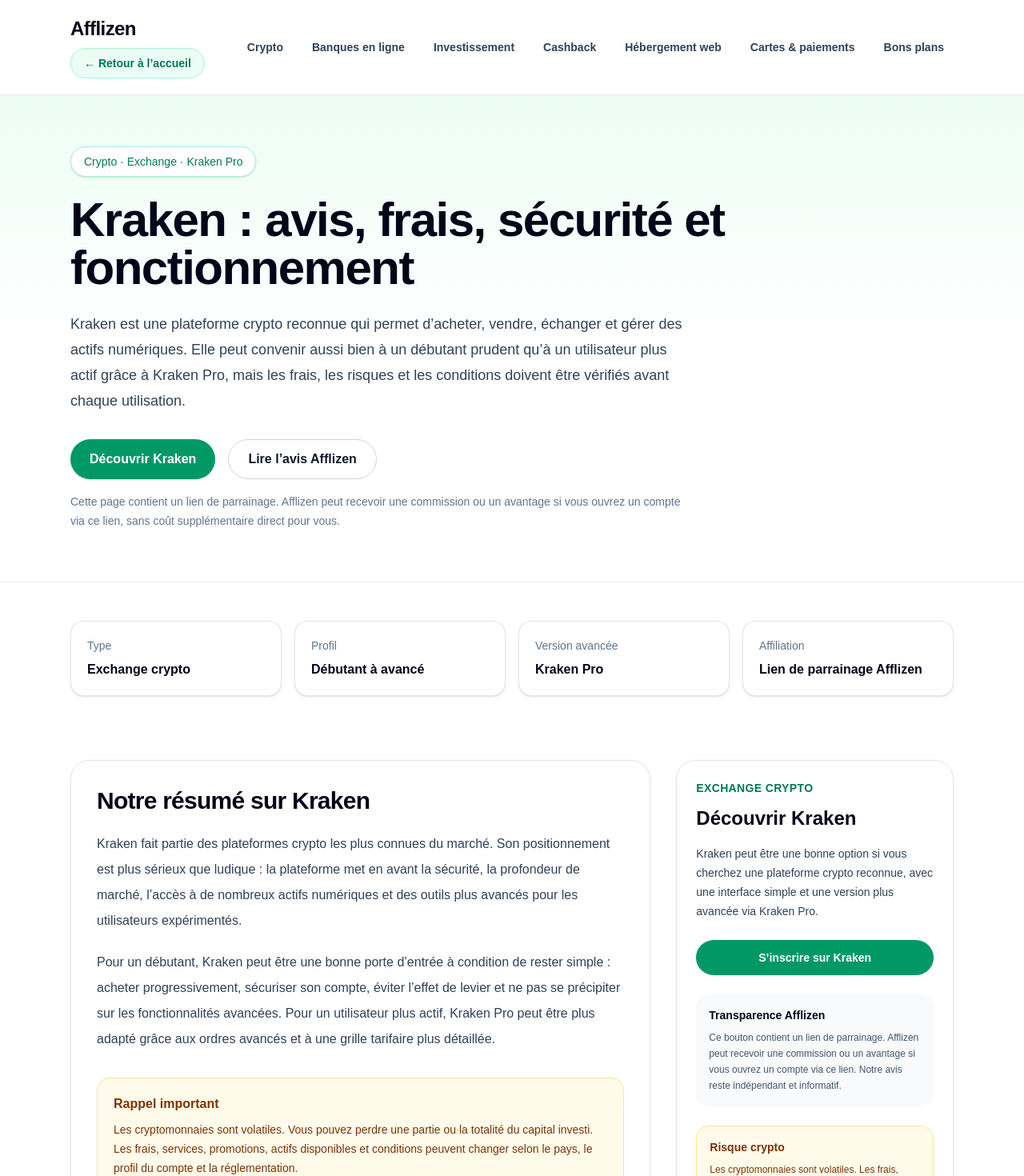
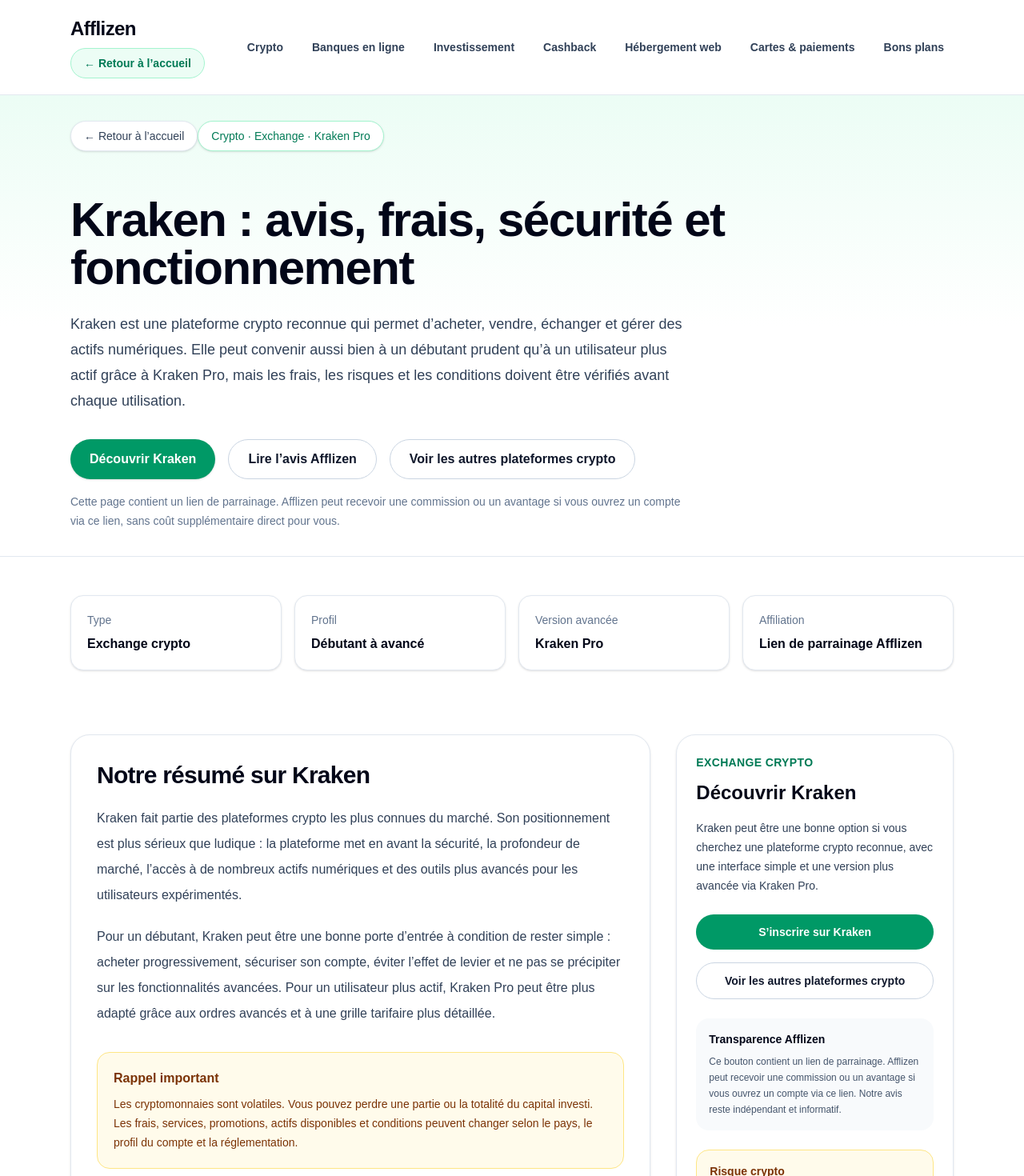
Before and after one commit to sebastienfoulon22-commits/afflizen, a Next.js app: page /crypto/kraken in a window 1280 px wide. Shown: the top 1470 px of the page at 80% size. Built offline with nearby package versions, Linux system fonts and the light colour scheme.

Commit message:
ajout tracking clic affiliation kraken

```diff
--- a/app/crypto/kraken/page.tsx
+++ b/app/crypto/kraken/page.tsx
@@ -1,6 +1,17 @@
 import type { Metadata } from "next";
+import Link from "next/link";
+import AffiliateButton from "../../../components/AffiliateButton";
 
 const KRAKEN_REFERRAL_URL = "https://invite.kraken.com/JDNW/eos2efdv";
+
+const primaryButtonClassName =
+  "inline-flex items-center justify-center rounded-full bg-emerald-600 px-6 py-3 text-base font-semibold text-white shadow-sm transition hover:bg-emerald-700";
+
+const secondaryButtonClassName =
+  "inline-flex items-center justify-center rounded-full border border-slate-300 bg-white px-6 py-3 text-base font-semibold text-slate-900 transition hover:bg-slate-50";
+
+const fullButtonClassName =
+  "inline-flex w-full items-center justify-center rounded-full bg-emerald-600 px-5 py-3 text-sm font-semibold text-white transition hover:bg-emerald-700";
 
 export const metadata: Metadata = {
   title: "Kraken avis : frais, sécurité, avantages et inconvénients | Afflizen",
@@ -8,6 +19,14 @@
     "Notre avis sur Kraken : frais, avantages, inconvénients, sécurité, Kraken Pro, crypto disponibles, fiabilité et risques à connaître.",
   alternates: {
     canonical: "https://afflizen.com/crypto/kraken",
+  },
+  openGraph: {
+    title: "Kraken avis : frais, sécurité, avantages et inconvénients",
+    description:
+      "Avis Afflizen sur Kraken : frais, sécurité, Kraken Pro, avantages, limites et risques à connaître avant inscription.",
+    url: "https://afflizen.com/crypto/kraken",
+    siteName: "Afflizen",
+    type: "article",
   },
 };
 
@@ -98,12 +117,19 @@
       />
 
       <section className="border-b border-slate-200 bg-gradient-to-b from-emerald-50 via-white to-white">
-        <div className="mx-auto max-w-6xl px-6 py-16">
-          <div className="mb-6 inline-flex rounded-full border border-emerald-200 bg-white px-4 py-2 text-sm font-medium text-emerald-700 shadow-sm">
+        <div className="mx-auto max-w-6xl px-6 py-8">
+          <Link
+            href="/"
+            className="mb-8 inline-flex rounded-full border border-slate-200 bg-white px-4 py-2 text-sm font-medium text-slate-700 shadow-sm transition hover:border-emerald-300 hover:text-emerald-700"
+          >
+            ← Retour à l’accueil
+          </Link>
+
+          <div className="inline-flex rounded-full border border-emerald-200 bg-white px-4 py-2 text-sm font-medium text-emerald-700 shadow-sm">
             Crypto · Exchange · Kraken Pro
           </div>
 
-          <h1 className="max-w-4xl text-4xl font-bold tracking-tight text-slate-950 md:text-6xl">
+          <h1 className="mt-6 max-w-4xl text-4xl font-bold tracking-tight text-slate-950 md:text-6xl">
             Kraken : avis, frais, sécurité et fonctionnement
           </h1>
 
@@ -115,22 +141,24 @@
             être vérifiés avant chaque utilisation.
           </p>
 
-          <div className="mt-8 flex flex-col gap-4 sm:flex-row">
-            <a
+          <div className="mt-8 flex flex-col gap-4 sm:flex-row sm:flex-wrap">
+            <AffiliateButton
               href={KRAKEN_REFERRAL_URL}
-              target="_blank"
-              rel="nofollow sponsored noopener noreferrer"
-              className="inline-flex items-center justify-center rounded-full bg-emerald-600 px-6 py-3 text-base font-semibold text-white shadow-sm transition hover:bg-emerald-700"
+              platform="kraken"
+              category="crypto"
+              location="hero"
+              className={primaryButtonClassName}
             >
               Découvrir Kraken
+            </AffiliateButton>
+
+            <a href="#avis" className={secondaryButtonClassName}>
+              Lire l’avis Afflizen
             </a>
 
-            <a
-              href="#avis"
-              className="inline-flex items-center justify-center rounded-full border border-slate-300 bg-white px-6 py-3 text-base font-semibold text-slate-900 transition hover:bg-slate-50"
-            >
-              Lire l’avis Afflizen
-            </a>
+            <Link href="/crypto" className={secondaryButtonClassName}>
+              Voir les autres plateformes crypto
+            </Link>
           </div>
 
           <p className="mt-4 max-w-3xl text-sm leading-6 text-slate-500">
@@ -264,7 +292,10 @@
                   <li>• Les frais maker/taker sur Kraken Pro.</li>
                   <li>• Les frais de retrait crypto ou fiat.</li>
                   <li>• La disponibilité des actifs dans votre pays.</li>
-                  <li>• Les conditions de staking ou de récompenses, si disponibles.</li>
+                  <li>
+                    • Les conditions de staking ou de récompenses, si
+                    disponibles.
+                  </li>
                 </ul>
               </div>
             </div>
@@ -321,7 +352,9 @@
                   <li>• Utiliser un mot de passe unique et solide.</li>
                   <li>• Vérifier l’adresse du site avant de se connecter.</li>
                   <li>• Se méfier des faux emails et faux supports clients.</li>
-                  <li>• Ne pas laisser de gros montants inutilisés sur un exchange.</li>
+                  <li>
+                    • Ne pas laisser de gros montants inutilisés sur un exchange.
+                  </li>
                 </ul>
               </div>
             </div>
@@ -342,7 +375,10 @@
                     <li>• Vous cherchez une alternative à Binance ou Coinbase.</li>
                     <li>• Vous voulez acheter des cryptos de manière progressive.</li>
                     <li>• Vous voulez accéder à Kraken Pro plus tard.</li>
-                    <li>• Vous accordez de l’importance à la sécurité et à la transparence.</li>
+                    <li>
+                      • Vous accordez de l’importance à la sécurité et à la
+                      transparence.
+                    </li>
                   </ul>
                 </div>
 
@@ -356,7 +392,10 @@
                     <li>• Vous ne voulez jamais comparer les frais.</li>
                     <li>• Vous ne comprenez pas encore les risques crypto.</li>
                     <li>• Vous voulez un rendement garanti.</li>
-                    <li>• Vous refusez de confier temporairement vos actifs à une plateforme centralisée.</li>
+                    <li>
+                      • Vous refusez de confier temporairement vos actifs à une
+                      plateforme centralisée.
+                    </li>
                   </ul>
                 </div>
               </div>
@@ -364,13 +403,13 @@
 
             <div
               id="avis"
-              className="mt-8 rounded-3xl border border-slate-200 bg-slate-950 p-8 text-white shadow-sm"
+              className="mt-8 rounded-3xl border border-emerald-200 bg-emerald-50 p-8 shadow-sm"
             >
-              <h2 className="text-3xl font-bold tracking-tight">
+              <h2 className="text-3xl font-bold tracking-tight text-slate-950">
                 Avis Afflizen sur Kraken
               </h2>
 
-              <p className="mt-5 leading-8 text-slate-200">
+              <p className="mt-5 leading-8 text-slate-700">
                 Kraken est une plateforme crypto sérieuse, particulièrement
                 intéressante pour les utilisateurs qui veulent une alternative
                 reconnue aux grands exchanges les plus médiatisés. Son principal
@@ -379,7 +418,7 @@
                 Kraken Pro.
               </p>
 
-              <p className="mt-5 leading-8 text-slate-200">
+              <p className="mt-5 leading-8 text-slate-700">
                 Notre avis est positif pour un investisseur crypto prudent qui
                 veut acheter progressivement, sécuriser son compte et comprendre
                 les frais avant d’agir. Pour un débutant complet, il faut éviter
@@ -387,17 +426,33 @@
                 plus risqués.
               </p>
 
-              <div className="mt-6 rounded-2xl border border-white/10 bg-white/5 p-5">
-                <p className="font-semibold text-white">
+              <div className="mt-6 rounded-2xl border border-emerald-200 bg-white p-5">
+                <p className="font-semibold text-slate-950">
                   Verdict Afflizen
                 </p>
 
-                <p className="mt-2 text-sm leading-6 text-slate-300">
+                <p className="mt-2 text-sm leading-6 text-slate-700">
                   Kraken est une bonne plateforme crypto à étudier pour acheter,
                   vendre et gérer des actifs numériques avec un cadre sérieux.
                   Elle reste toutefois à utiliser avec prudence, en vérifiant
                   les frais et en gardant en tête le risque de perte en capital.
                 </p>
+              </div>
+
+              <div className="mt-6 flex flex-col gap-4 sm:flex-row sm:flex-wrap">
+                <AffiliateButton
+                  href={KRAKEN_REFERRAL_URL}
+                  platform="kraken"
+                  category="crypto"
+                  location="avis"
+                  className={primaryButtonClassName}
+                >
+                  S’inscrire sur Kraken
+                </AffiliateButton>
+
+                <Link href="/crypto" className={secondaryButtonClassName}>
+                  Voir les autres plateformes crypto
+                </Link>
               </div>
             </div>
 
@@ -441,14 +496,24 @@
                 version plus avancée via Kraken Pro.
               </p>
 
-              <a
-                href={KRAKEN_REFERRAL_URL}
-                target="_blank"
-                rel="nofollow sponsored noopener noreferrer"
-                className="mt-6 inline-flex w-full items-center justify-center rounded-full bg-emerald-600 px-5 py-3 text-sm font-semibold text-white transition hover:bg-emerald-700"
+              <div className="mt-6">
+                <AffiliateButton
+                  href={KRAKEN_REFERRAL_URL}
+                  platform="kraken"
+                  category="crypto"
+                  location="sidebar"
+                  className={fullButtonClassName}
+                >
+                  S’inscrire sur Kraken
+                </AffiliateButton>
+              </div>
+
+              <Link
+                href="/crypto"
+                className="mt-4 inline-flex w-full items-center justify-center rounded-full border border-slate-300 bg-white px-5 py-3 text-sm font-semibold text-slate-900 transition hover:bg-slate-50"
               >
-                S’inscrire sur Kraken
-              </a>
+                Voir les autres plateformes crypto
+              </Link>
 
               <div className="mt-6 rounded-2xl bg-slate-50 p-4">
                 <p className="text-sm font-semibold text-slate-950">
```
